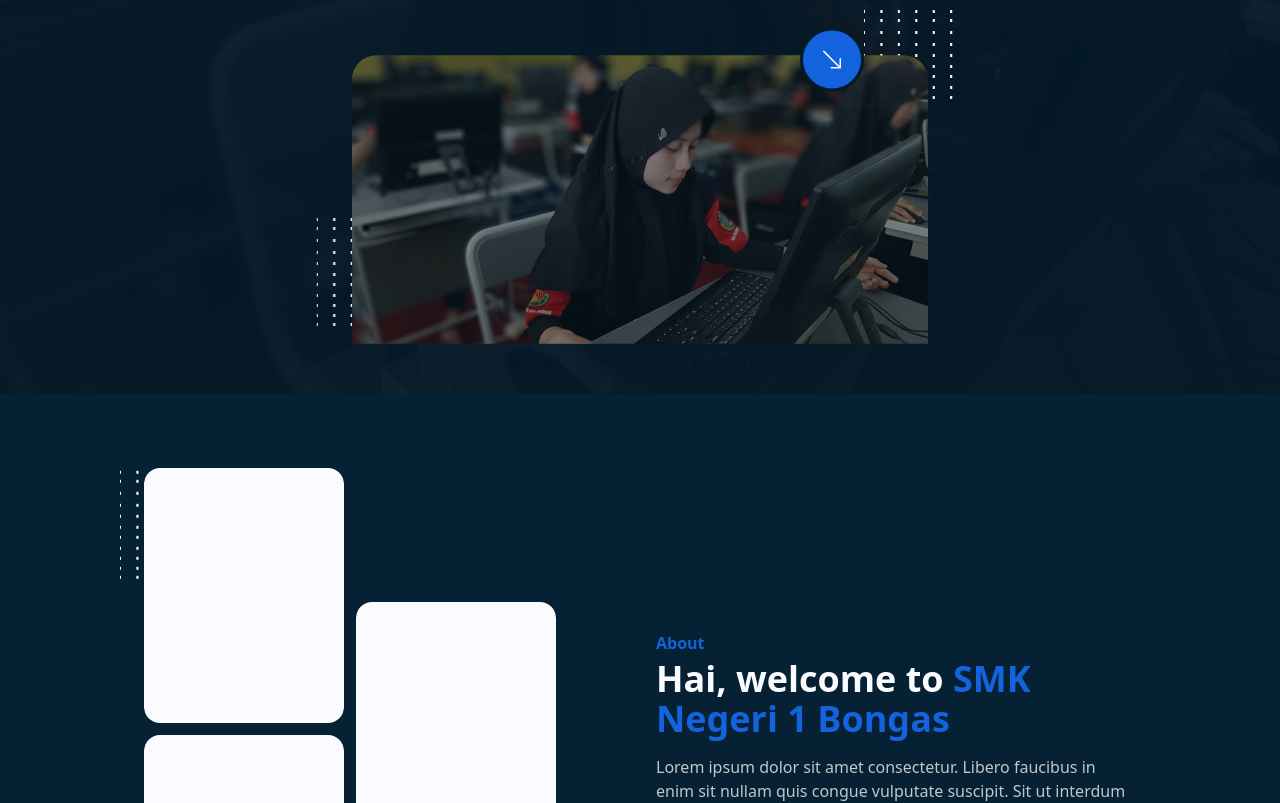
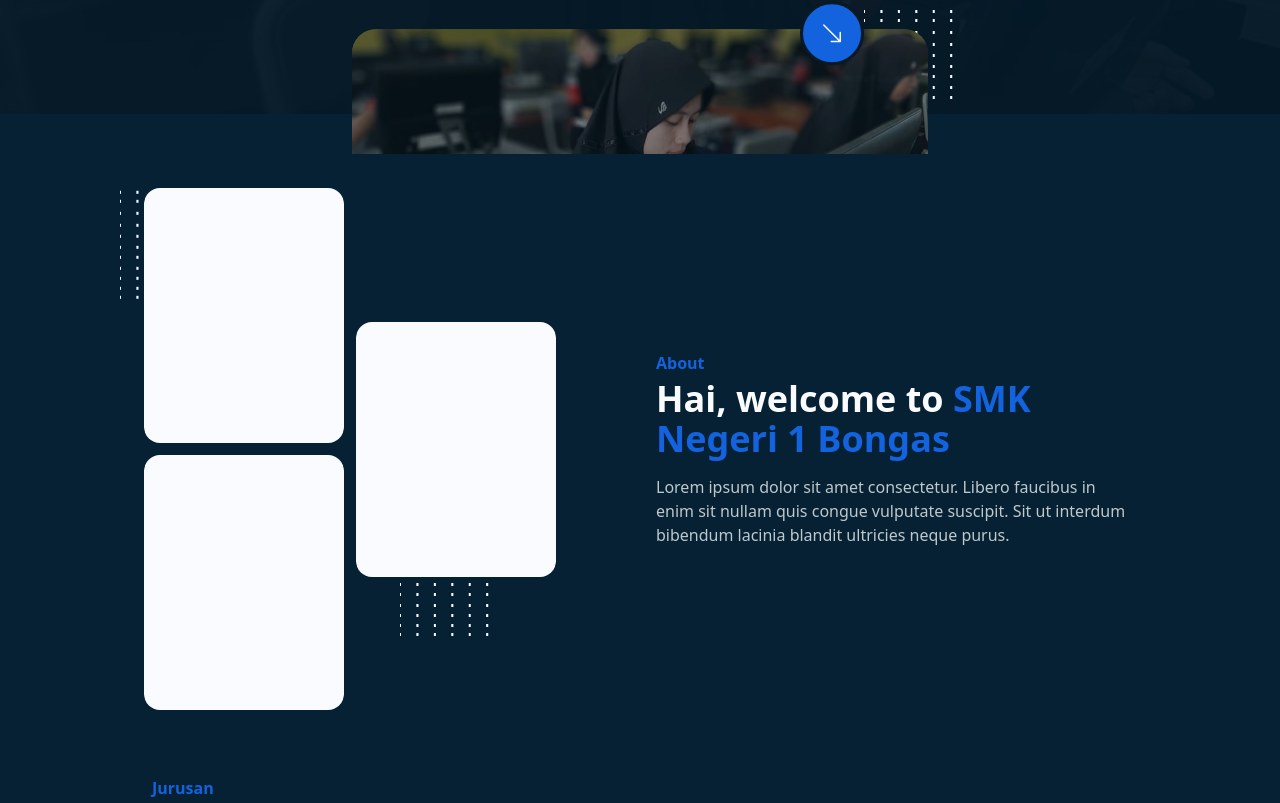
Before and after one commit to RikoPurnama/smkn1bongas, a Next.js app: page / in a window 1280 px wide. Shown: the part 406-1209 px from the top of the page. Built offline with nearby package versions, Linux system fonts and the light colour scheme.

Commit message:
responsive home section

```diff
--- a/src/components/Layouts/About/index.tsx
+++ b/src/components/Layouts/About/index.tsx
@@ -2,7 +2,7 @@
 
 const About = () => {
   return (
-    <section className="py-24 bg-semiDark">
+    <section className="pt-24 pb-2 bg-semiDark">
       <div className="container mx-auto lg:px-32">
         <div className="w-full">
           <div className="w-full flex flex-wrap">
--- a/src/components/Layouts/Home/index.tsx
+++ b/src/components/Layouts/Home/index.tsx
@@ -7,10 +7,10 @@
     <>
       <section
         style={{ backgroundImage: "url(/background.jpg)" }}
-        className='w-full h-screen object-cover bg-top bg-cover before:content-[""] before:w-full before:h-screen before:absolute before:bg-transparentDark z-10'
+        className='w-full h-screen md:h-[65vh] object-cover bg-top bg-cover before:content-[""] before:w-full before:h-screen before:md:h-[65vh] before:absolute before:bg-transparentDark z-10'
       ></section>
 
-      <section className="absolute top-0 w-full h-screen pt-24 px-6 flex items-center flex-col overflow-hidden ">
+      <section className="absolute top-0 w-full h-screen md:h-[70vh] pt-24 px-6 flex items-center flex-col overflow-hidden ">
         <div className="w-full max-w-xl text-center flex flex-col items-center mt-10">
           <h3 className="text-base text-primary">Welcome To</h3>
           <h2 className="text-lg md:text-xl font-bold text-light ">SMK Negeri 1 Bongas</h2>
```
